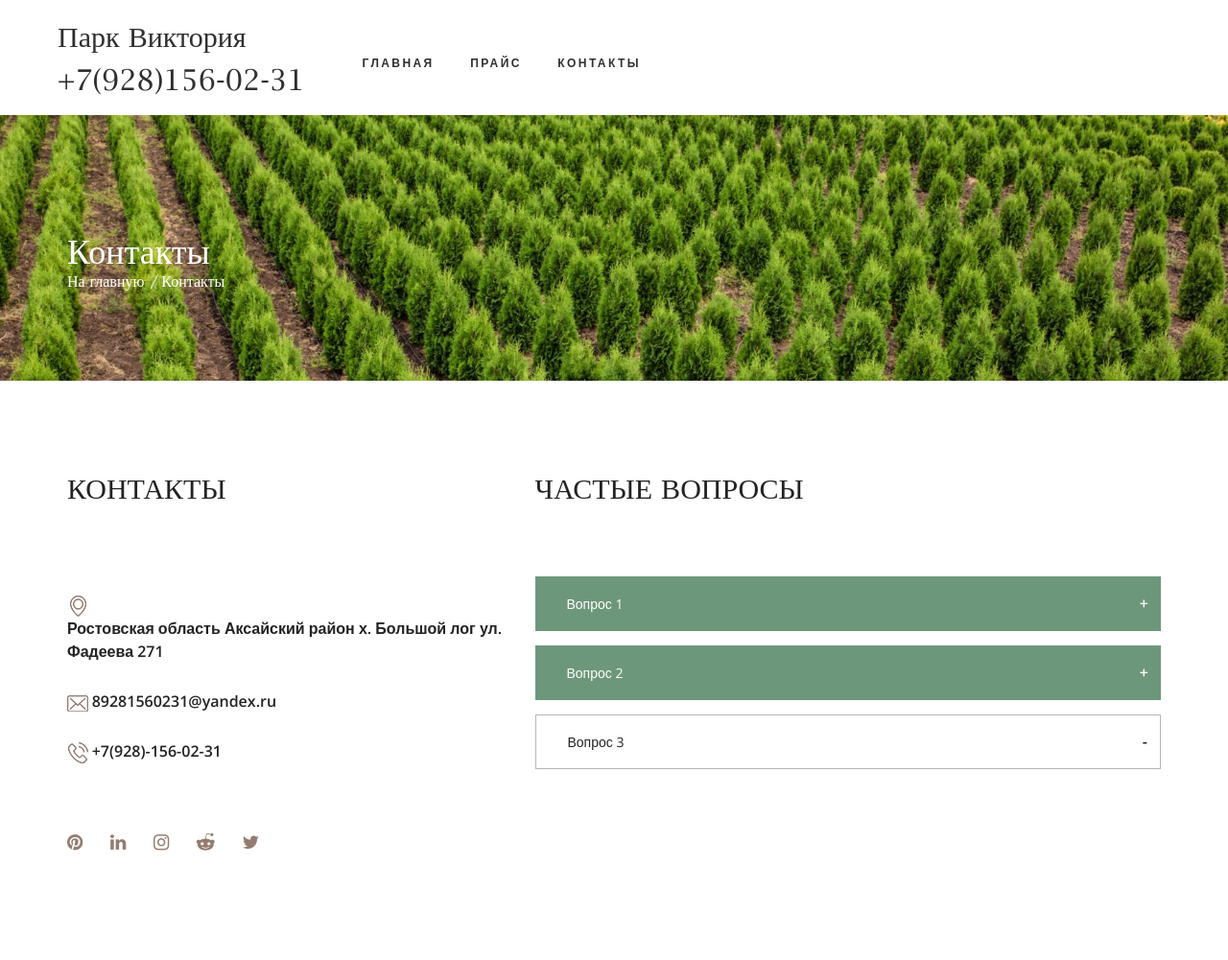
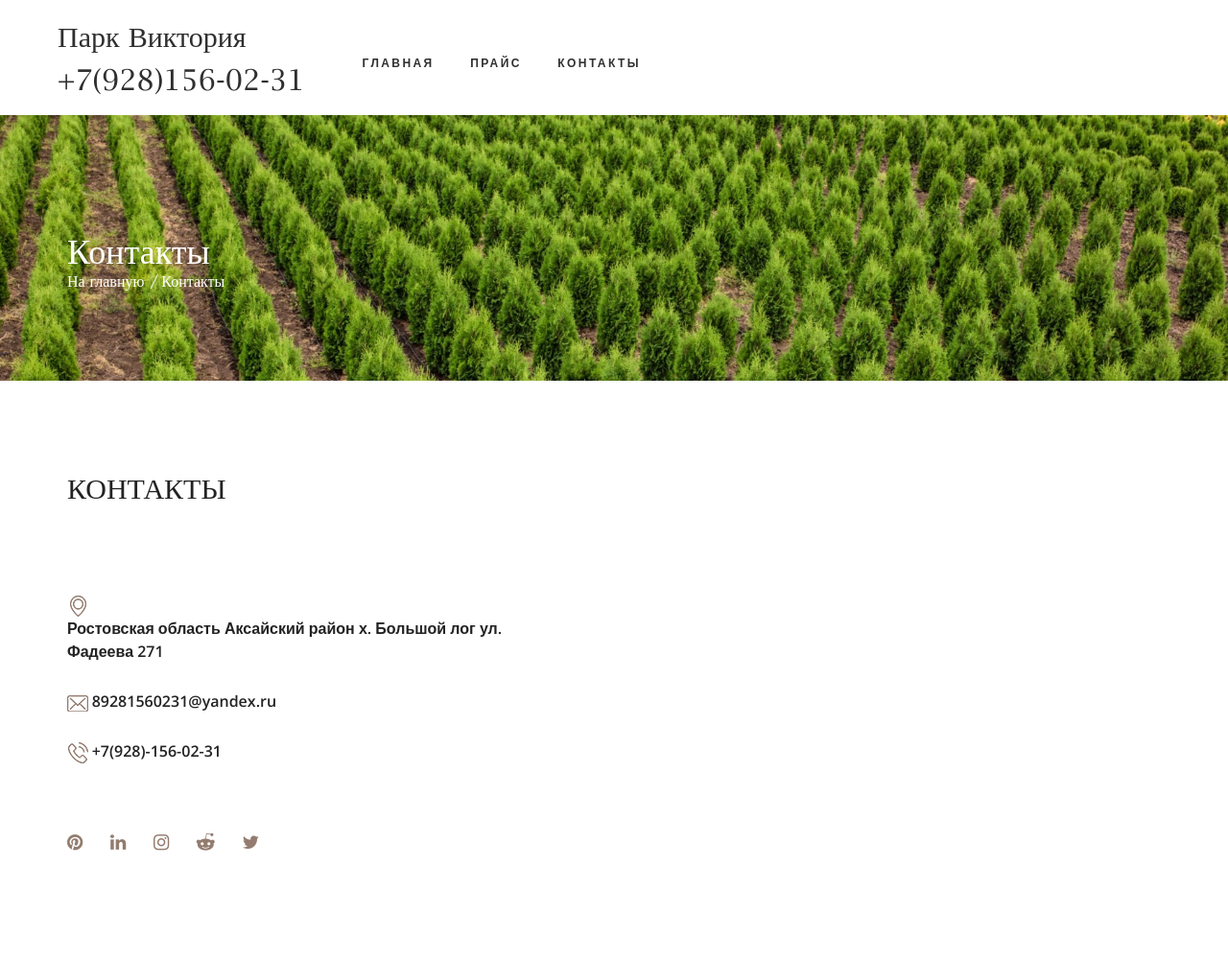
Before and after one commit to Dim-Nike/park_Victoria, a Django app: page /contact/ in a window 1280 px wide. Shown: the top 1001 px of the page at 96% size. Run offline with Django 4.2, Linux system fonts and the light colour scheme; some libraries are stand-ins or nearby versions.

Commit message:
del answer ask

```diff
--- a/park_Victoria/main/templates/main/contacts.html
+++ b/park_Victoria/main/templates/main/contacts.html
@@ -132,40 +132,40 @@
 					</div>
 				</div>
 
-				<div class="col-lg-7">
-					<div class="faq">
-						<div class="contact_title">Частые вопросы</div>
-						<div class="faq_content">
+<!--				<div class="col-lg-7">-->
+<!--					<div class="faq">-->
+<!--						<div class="contact_title">Частые вопросы</div>-->
+<!--						<div class="faq_content">-->
 
-							<!-- Accordions -->
-							<div class="accordions">
+<!--							&lt;!&ndash; Accordions &ndash;&gt;-->
+<!--							<div class="accordions">-->
 
-								<div class="accordion_container">
-									<div class="accordion d-flex flex-row align-items-center"><div>Вопрос 1</div></div>
-									<div class="accordion_panel">
-										<p>Ответ Ответ Ответ Ответ Ответ Ответ Ответ Ответ Ответ Ответ Ответ Ответ Ответ Ответ Ответ Ответ Ответ Ответ Ответ Ответ Ответ Ответ Ответ Ответ Ответ Ответ </p>
-									</div>
-								</div>
+<!--								<div class="accordion_container">-->
+<!--									<div class="accordion d-flex flex-row align-items-center"><div>Вопрос 1</div></div>-->
+<!--									<div class="accordion_panel">-->
+<!--										<p>Ответ Ответ Ответ Ответ Ответ Ответ Ответ Ответ Ответ Ответ Ответ Ответ Ответ Ответ Ответ Ответ Ответ Ответ Ответ Ответ Ответ Ответ Ответ Ответ Ответ Ответ </p>-->
+<!--									</div>-->
+<!--								</div>-->
 
-								<div class="accordion_container">
-									<div class="accordion d-flex flex-row align-items-center"><div>Вопрос 2</div></div>
-									<div class="accordion_panel">
-										<p>Ответ Ответ Ответ Ответ Ответ Ответ Ответ Ответ Ответ Ответ Ответ Ответ Ответ Ответ Ответ Ответ Ответ Ответ Ответ Ответ Ответ Ответ </p>
-									</div>
-								</div>
+<!--								<div class="accordion_container">-->
+<!--									<div class="accordion d-flex flex-row align-items-center"><div>Вопрос 2</div></div>-->
+<!--									<div class="accordion_panel">-->
+<!--										<p>Ответ Ответ Ответ Ответ Ответ Ответ Ответ Ответ Ответ Ответ Ответ Ответ Ответ Ответ Ответ Ответ Ответ Ответ Ответ Ответ Ответ Ответ </p>-->
+<!--									</div>-->
+<!--								</div>-->
 
-								<div class="accordion_container">
-									<div class="accordion d-flex flex-row align-items-center active"><div>Вопрос 3</div></div>
-									<div class="accordion_panel">
-										<p>Ответ Ответ Ответ Ответ Ответ Ответ Ответ Ответ Ответ Ответ Ответ Ответ Ответ Ответ Ответ Ответ </p>
-									</div>
-								</div>
+<!--								<div class="accordion_container">-->
+<!--									<div class="accordion d-flex flex-row align-items-center active"><div>Вопрос 3</div></div>-->
+<!--									<div class="accordion_panel">-->
+<!--										<p>Ответ Ответ Ответ Ответ Ответ Ответ Ответ Ответ Ответ Ответ Ответ Ответ Ответ Ответ Ответ Ответ </p>-->
+<!--									</div>-->
+<!--								</div>-->
 
-							</div>
+<!--							</div>-->
 
-						</div>
-					</div>
-				</div>
+<!--						</div>-->
+<!--					</div>-->
+<!--				</div>-->
 			</div>
 		</div>
 	</div>
```
